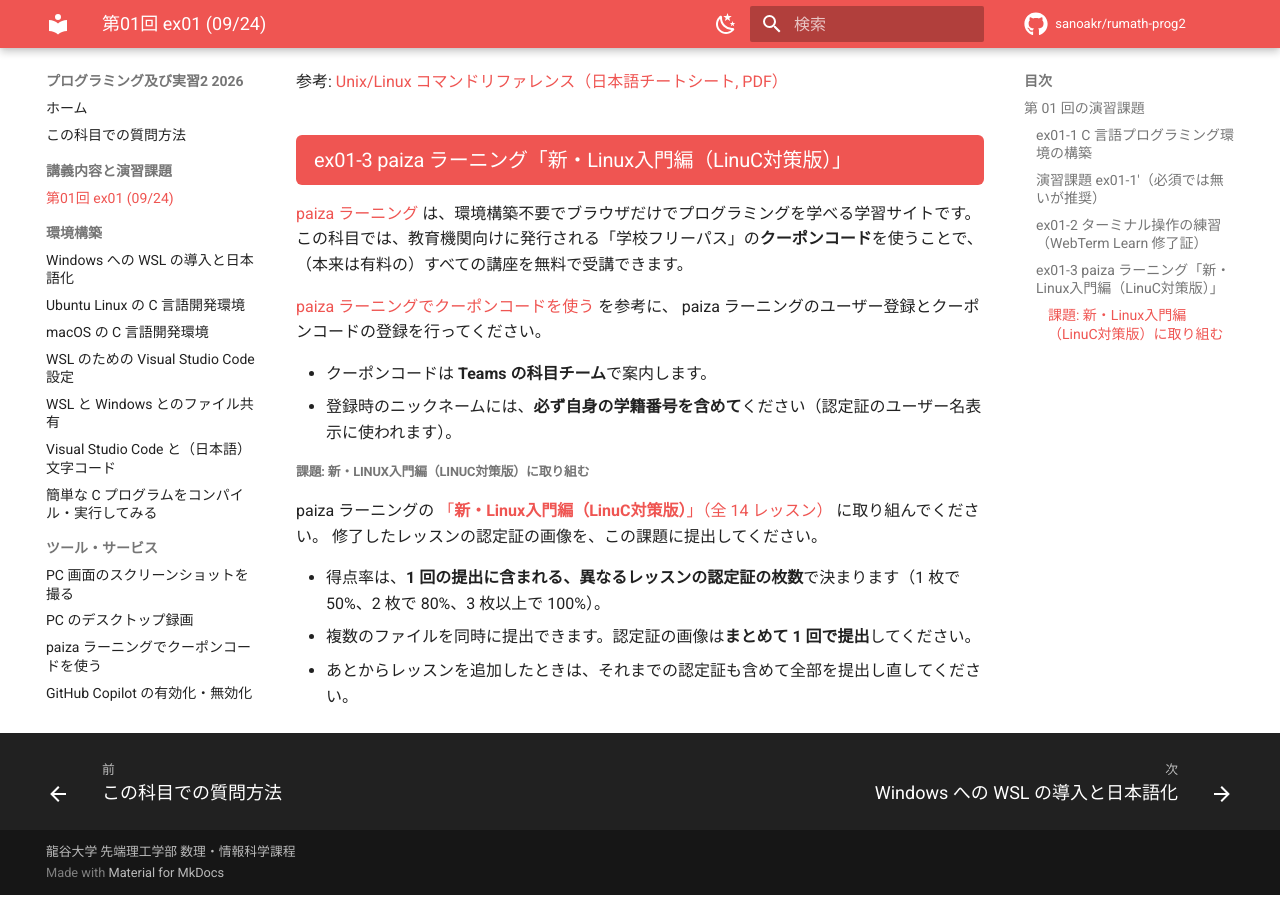
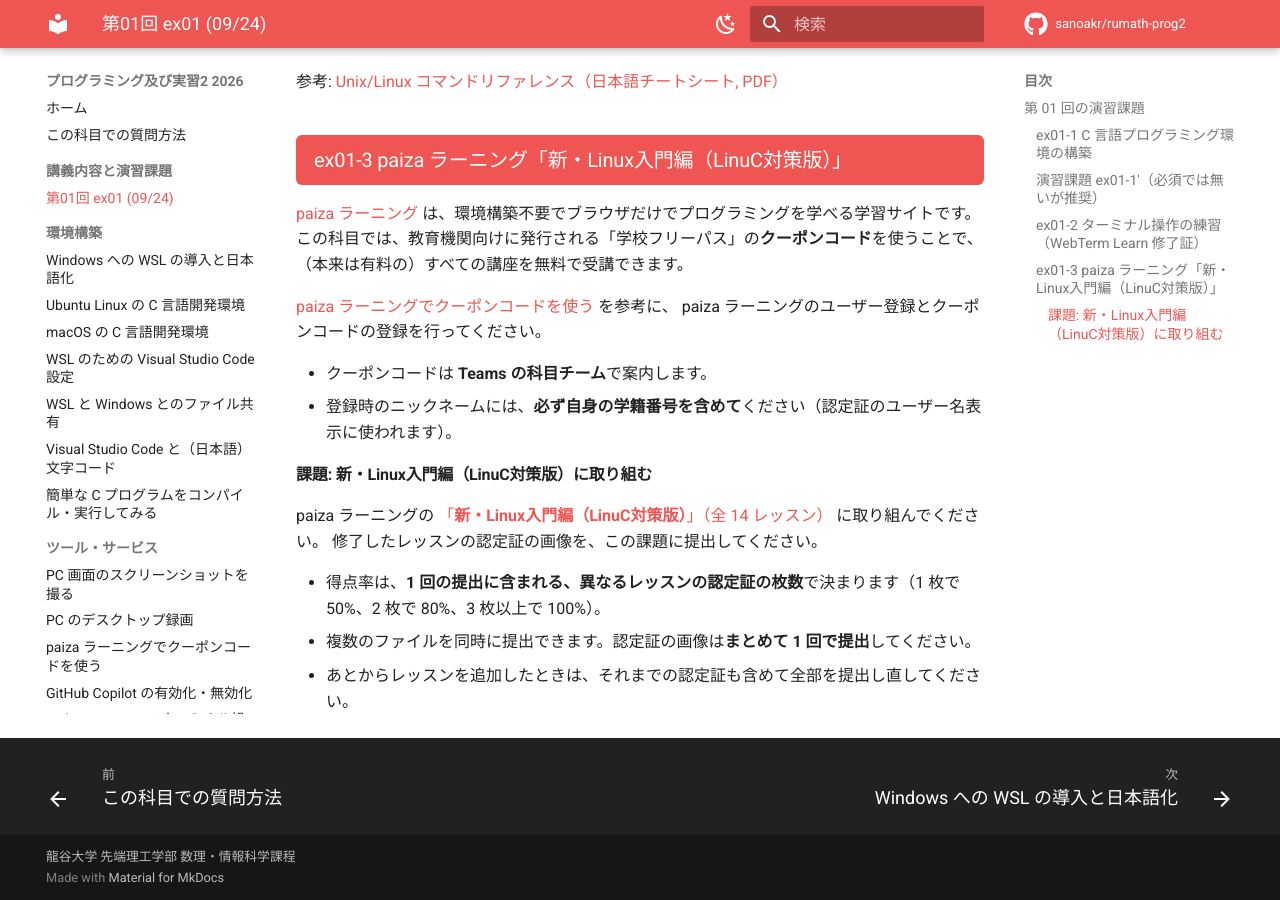
Before and after one commit to sanoakr/rumath-prog2, an MkDocs documentation site: the page built from docs/ex01.md, in a window 1280 px wide and 900 px high, scrolled down 2203 px. Built offline with MkDocs 1.6.1 and Material for MkDocs 9.7.7, drawn with Linux system fonts in a browser that asks for light colours; comment, search, counter and statistics services are not loaded.

Commit message:
docs: sync published content

```diff
--- a/docs/ex01.md
+++ b/docs/ex01.md
@@ -99,7 +99,7 @@ paiza ラーニングのユーザー登録とクーポンコードの登録を
 - クーポンコードは **Teams の科目チーム**で案内します。
 - 登録時のニックネームには、**必ず自身の学籍番号を含めて**ください（認定証のユーザー名表示に使われます）。
 
-##### 課題: 新・Linux入門編（LinuC対策版）に取り組む
+#### 課題: 新・Linux入門編（LinuC対策版）に取り組む
 
 paiza ラーニングの [「**新・Linux入門編（LinuC対策版）**」（全 14 レッスン）](https://paiza.jp/works/linux/new-primer) に取り組んでください。
 修了したレッスンの認定証の画像を、この課題に提出してください。
```
